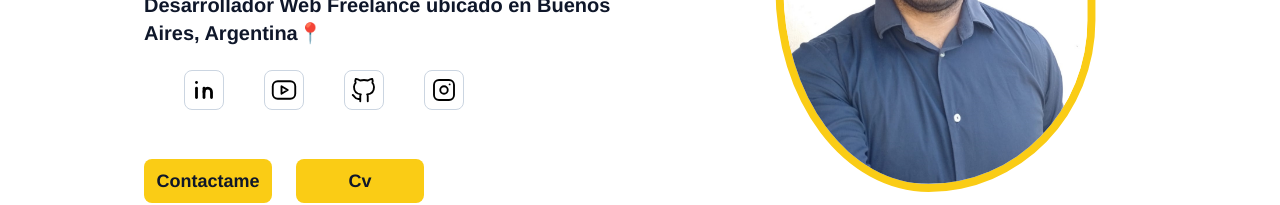
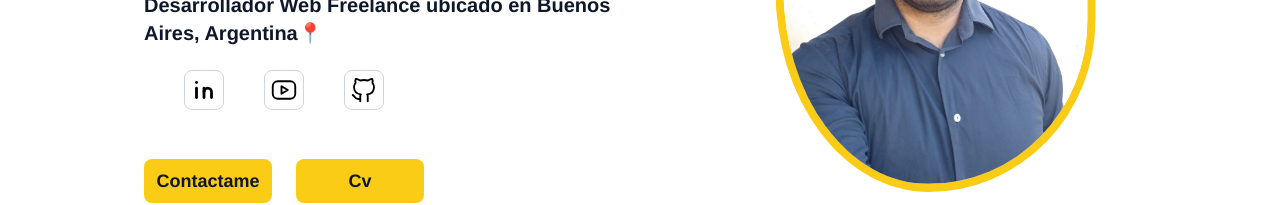
Before and after one commit to Majomon/Portfolio, a React (Vite) app: page / in a window 1280 px wide. Shown: the part 329-534 px from the top of the page. Built offline with nearby package versions, Linux system fonts and the light colour scheme.

Commit message:
Eliminando Instagram de las redes sociales

```diff
--- a/src/components/Footer/Footer.jsx
+++ b/src/components/Footer/Footer.jsx
@@ -8,7 +8,7 @@ const Footer = () => {
           Monzón.
         </h4>
       </div>
-      <div className="w-full pt-2 flex lg:mr-4 justify-center lg:justify-end gap-x-10 stroke-black dark:stroke-white">
+      <div className="w-full pt-2 flex lg:mr-10 justify-center lg:justify-end gap-x-10 stroke-black dark:stroke-white">
         {/* Linkedin */}
         <a
           href="https://www.linkedin.com/in/mauricio-monzon/"
@@ -82,31 +82,6 @@ const Footer = () => {
             </svg>
           </button>
         </a>
-        {/* Instagram */}
-        <a
-          href="https://www.instagram.com/maurimonzon_j/"
-          target="_blank"
-          rel="noopener noreferrer"
-        >
-          <button className="rounded-lg p-1 border border-slate-300 dark:border-slate-700/90 hover:stroke-yellow-400 hover:border-yellow-400 hover:dark:border-yellow-400">
-            <svg
-              xmlns="http://www.w3.org/2000/svg"
-              className="icon icon-tabler icon-tabler-brand-instagram"
-              width="35"
-              height="35"
-              viewBox="0 0 24 24"
-              strokeWidth="1.5"
-              fill="none"
-              strokeLinecap="round"
-              strokeLinejoin="round"
-            >
-              <path stroke="none" d="M0 0h24v24H0z" fill="none" />
-              <path d="M4 4m0 4a4 4 0 0 1 4 -4h8a4 4 0 0 1 4 4v8a4 4 0 0 1 -4 4h-8a4 4 0 0 1 -4 -4z" />
-              <path d="M12 12m-3 0a3 3 0 1 0 6 0a3 3 0 1 0 -6 0" />
-              <path d="M16.5 7.5l0 .01" />
-            </svg>
-          </button>
-        </a>
       </div>
     </div>
   );
--- a/src/components/Home/Home.jsx
+++ b/src/components/Home/Home.jsx
@@ -108,33 +108,6 @@ const Home = () => {
                 </button>
               </a>
             </li>
-            {/* Instagram */}
-            <li className=" md:ml-10">
-              <a
-                href="https://www.instagram.com/maurimonzon_j/"
-                target="_blank"
-                rel="noopener noreferrer"
-              >
-                <button className="rounded-lg p-1 border border-slate-300 dark:border-slate-700/90 hover:stroke-spring-green-700 hover:border-spring-green-700 hover:dark:border-spring-green-700">
-                  <svg
-                    xmlns="http://www.w3.org/2000/svg"
-                    className="icon icon-tabler icon-tabler-brand-instagram"
-                    width="30"
-                    height="30"
-                    viewBox="0 0 24 24"
-                    strokeWidth="1.5"
-                    fill="none"
-                    strokeLinecap="round"
-                    strokeLinejoin="round"
-                  >
-                    <path stroke="none" d="M0 0h24v24H0z" fill="none" />
-                    <path d="M4 4m0 4a4 4 0 0 1 4 -4h8a4 4 0 0 1 4 4v8a4 4 0 0 1 -4 4h-8a4 4 0 0 1 -4 -4z" />
-                    <path d="M12 12m-3 0a3 3 0 1 0 6 0a3 3 0 1 0 -6 0" />
-                    <path d="M16.5 7.5l0 .01" />
-                  </svg>
-                </button>
-              </a>
-            </li>
           </ul>
         </div>
 
```
